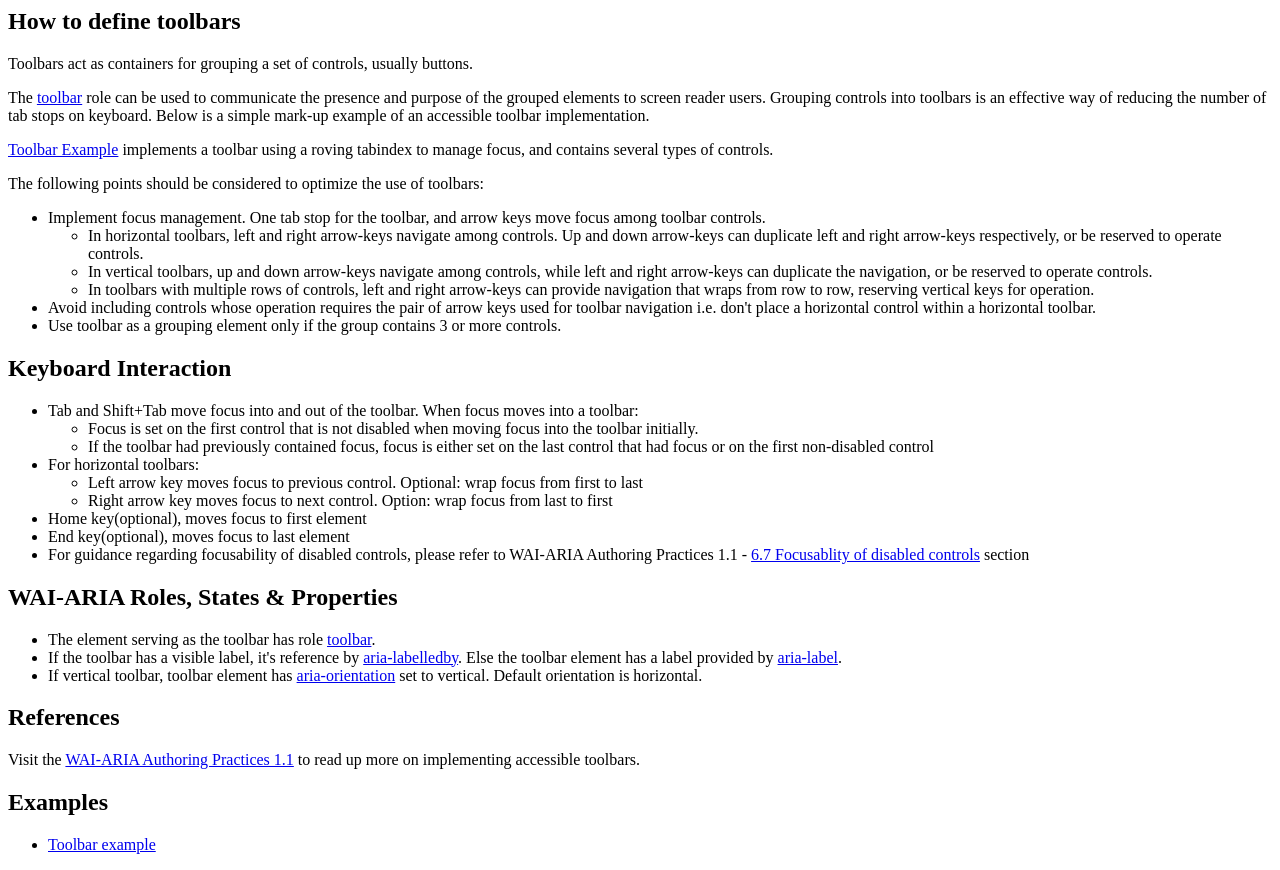
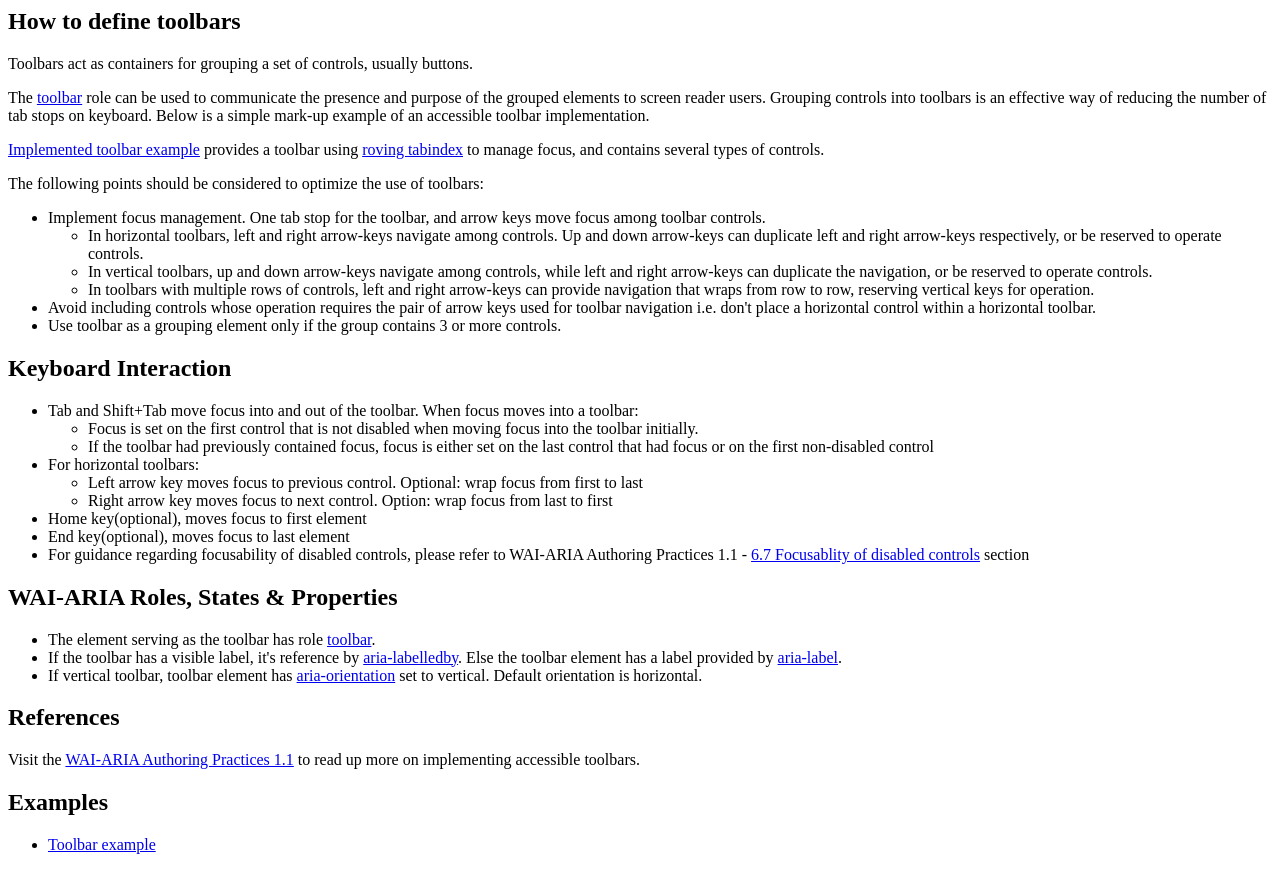
Before and after one commit to caperaven/crs-accessibility-examples, a plain HTML site: page app/toolbars/toolbars.html in a window 1280 px wide. Drawn offline with Linux system fonts and the light colour scheme.

Commit message:
Minor edits

```diff
--- a/app/toolbars/toolbars.html
+++ b/app/toolbars/toolbars.html
@@ -10,7 +10,7 @@
         </p>
         <html-to-text src="/templates/toolbar.html"></html-to-text>
         <p>
-            <a href="https://www.w3.org/TR/wai-aria-practices/examples/toolbar/toolbar.html"  target="_blank">Toolbar Example</a> implements a toolbar using a roving tabindex to manage focus,
+            <a href="https://www.w3.org/TR/wai-aria-practices/examples/toolbar/toolbar.html"  target="_blank">Implemented toolbar example</a> provides a toolbar using <a href="https://www.w3.org/TR/wai-aria-practices-1.1/#kbd_roving_tabindex" target="_blank">roving tabindex</a> to manage focus,
             and contains several types of controls.
         </p>
         <p>
```
